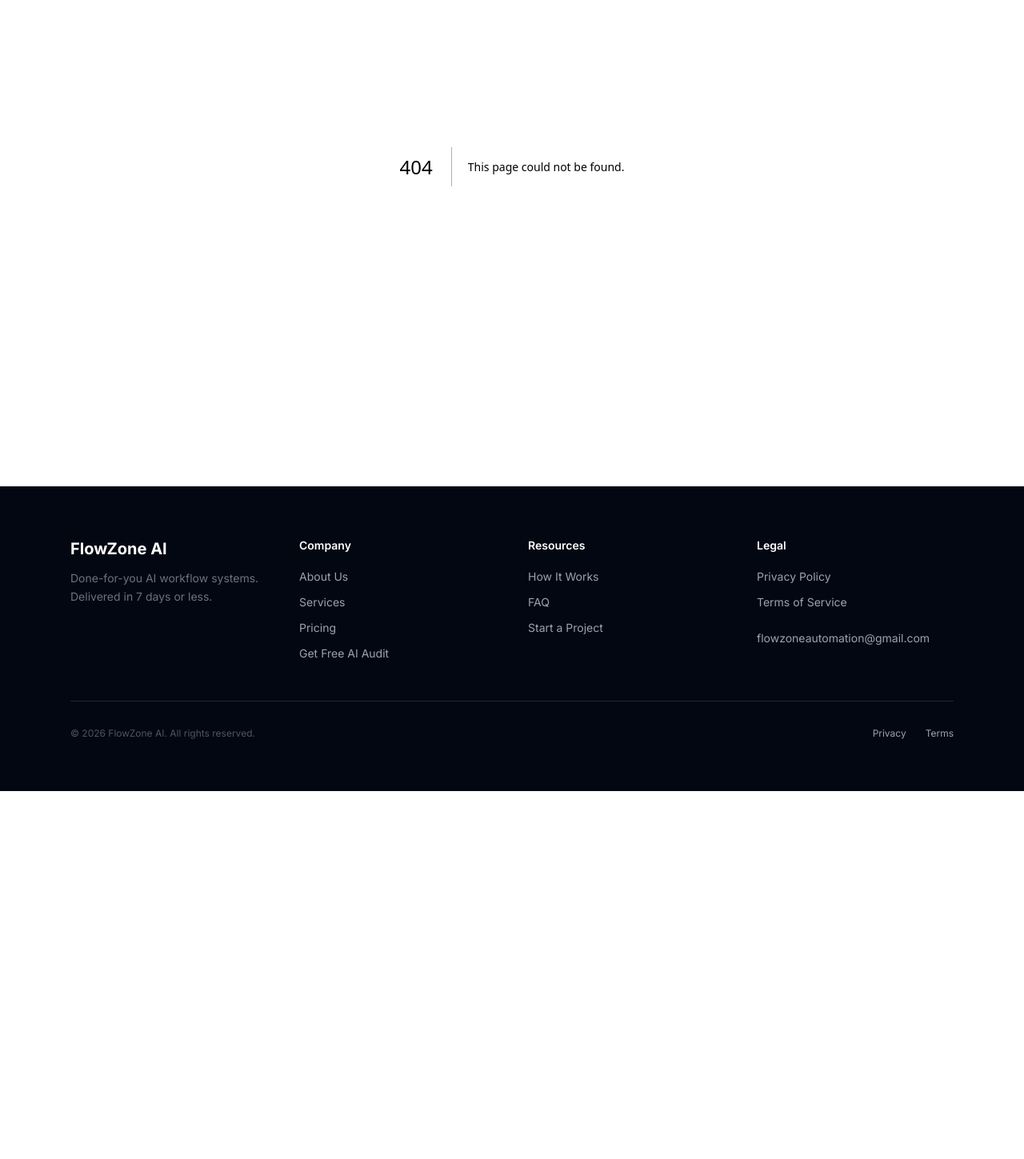
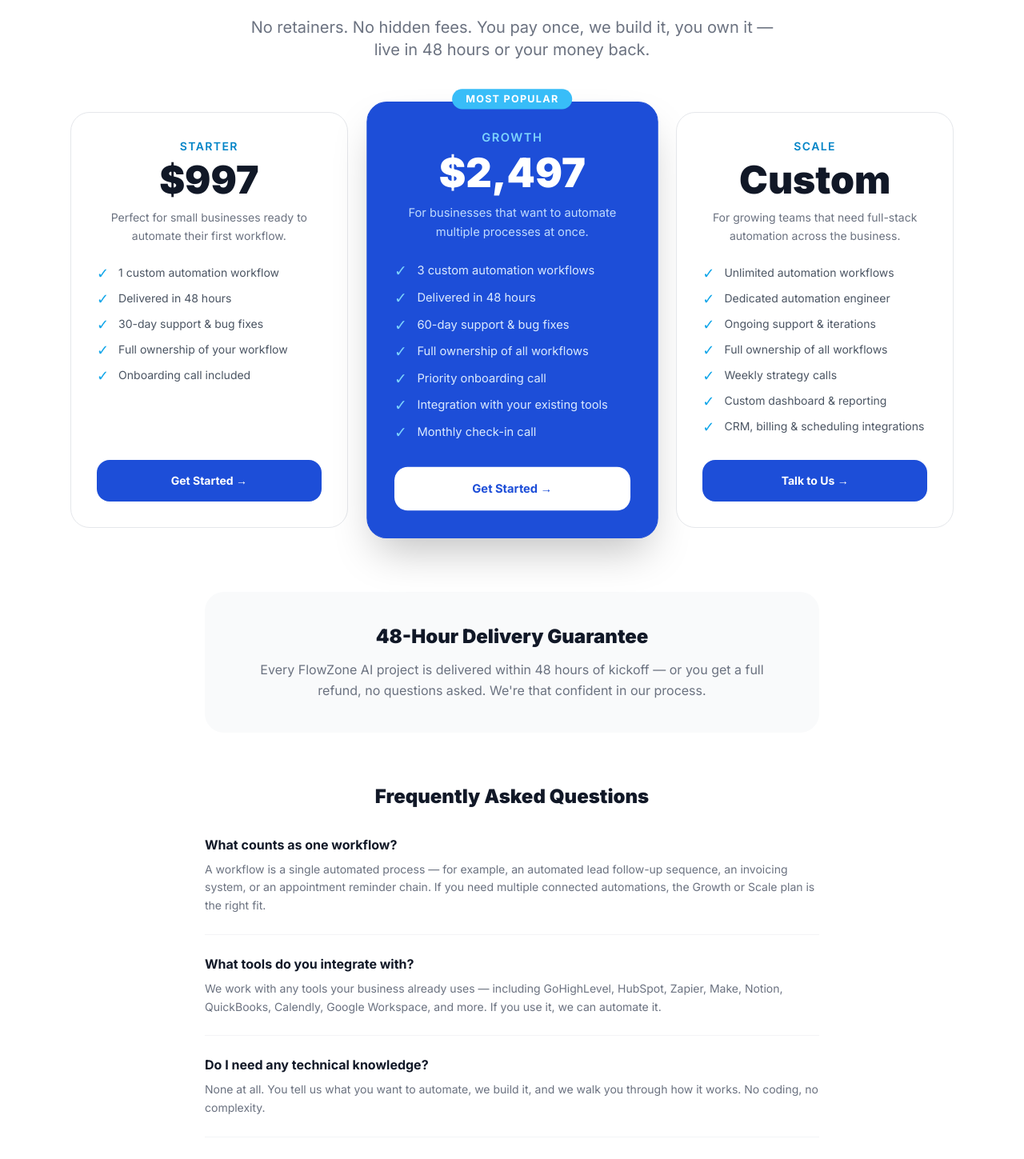
Before and after one commit to dennymypenny/flowzone-ai, a Next.js app: page /pricing in a window 1280 px wide. Before the commit this address had no page. Shown: the part 256-1705 px from the top of the page at 80% size. Before the commit the page ends 1245 px from the top, so only its background shows below. Built offline with nearby package versions, Linux system fonts and the light colour scheme.

Commit message:
Add PricingPage component with plans and FAQs
This file implements a PricingPage component that displays various pricing plans, their features, and a FAQ section. It includes a 48-hour delivery guarantee and call-to-action buttons for each plan.

```diff
--- /dev/null
+++ b/src/app/pricing/page.tsx
@@ -0,0 +1,152 @@
+export default function PricingPage() {
+  const plans = [
+    {
+      name: "Starter",
+      price: "$997",
+      description: "Perfect for small businesses ready to automate their first workflow.",
+      features: [
+        "1 custom automation workflow",
+        "Delivered in 48 hours",
+        "30-day support & bug fixes",
+        "Full ownership of your workflow",
+        "Onboarding call included",
+      ],
+      cta: "Get Started",
+      highlight: false,
+    },
+    {
+      name: "Growth",
+      price: "$2,497",
+      description: "For businesses that want to automate multiple processes at once.",
+      features: [
+        "3 custom automation workflows",
+        "Delivered in 48 hours",
+        "60-day support & bug fixes",
+        "Full ownership of all workflows",
+        "Priority onboarding call",
+        "Integration with your existing tools",
+        "Monthly check-in call",
+      ],
+      cta: "Most Popular",
+      highlight: true,
+    },
+    {
+      name: "Scale",
+      price: "Custom",
+      description: "For growing teams that need full-stack automation across the business.",
+      features: [
+        "Unlimited automation workflows",
+        "Dedicated automation engineer",
+        "Ongoing support & iterations",
+        "Full ownership of all workflows",
+        "Weekly strategy calls",
+        "Custom dashboard & reporting",
+        "CRM, billing & scheduling integrations",
+      ],
+      cta: "Talk to Us",
+      highlight: false,
+    },
+  ];
+
+  return (
+    <main className="bg-white min-h-screen">
+      <section className="max-w-6xl mx-auto px-6 py-24 text-center">
+        <p className="text-sky-600 font-semibold tracking-widest text-sm uppercase mb-4">Pricing</p>
+        <h1 className="text-5xl font-black text-gray-900 mb-5 leading-tight">
+          Simple, Transparent Pricing
+        </h1>
+        <p className="text-xl text-gray-500 max-w-2xl mx-auto mb-16">
+          No retainers. No hidden fees. You pay once, we build it, you own it — live in 48 hours or your money back.
+        </p>
+
+        <div className="grid grid-cols-1 md:grid-cols-3 gap-8 items-stretch">
+          {plans.map((plan) => (
+            <div
+              key={plan.name}
+              className={`relative rounded-3xl border p-8 flex flex-col ${
+                plan.highlight
+                  ? "bg-blue-700 border-blue-700 text-white shadow-2xl scale-105"
+                  : "bg-white border-gray-200 text-gray-900"
+              }`}
+            >
+              {plan.highlight && (
+                <div className="absolute -top-4 left-1/2 -translate-x-1/2 bg-sky-400 text-white text-xs font-bold px-4 py-1 rounded-full uppercase tracking-widest">
+                  Most Popular
+                </div>
+              )}
+              <div className="mb-6">
+                <p className={`text-sm font-semibold uppercase tracking-widest mb-2 ${plan.highlight ? "text-sky-300" : "text-sky-600"}`}>
+                  {plan.name}
+                </p>
+                <p className="text-5xl font-black mb-3">{plan.price}</p>
+                <p className={`text-sm leading-relaxed ${plan.highlight ? "text-blue-200" : "text-gray-500"}`}>
+                  {plan.description}
+                </p>
+              </div>
+
+              <ul className="space-y-3 mb-8 flex-1">
+                {plan.features.map((f) => (
+                  <li key={f} className={`flex items-start gap-3 text-sm ${plan.highlight ? "text-blue-100" : "text-gray-600"}`}>
+                    <span className={`mt-0.5 text-lg leading-none ${plan.highlight ? "text-sky-300" : "text-sky-500"}`}>✓</span>
+                    {f}
+                  </li>
+                ))}
+              </ul>
+
+              <a
+                href="/intake"
+                className={`block text-center py-4 rounded-2xl font-bold text-sm transition ${
+                  plan.highlight
+                    ? "bg-white text-blue-700 hover:bg-sky-50"
+                    : "bg-blue-700 text-white hover:bg-blue-800"
+                }`}
+              >
+                {plan.name === "Scale" ? "Talk to Us →" : "Get Started →"}
+              </a>
+            </div>
+          ))}
+        </div>
+
+        <div className="mt-20 bg-gray-50 rounded-3xl p-10 max-w-3xl mx-auto">
+          <h2 className="text-2xl font-black text-gray-900 mb-3">48-Hour Delivery Guarantee</h2>
+          <p className="text-gray-500 leading-relaxed">
+            Every FlowZone AI project is delivered within 48 hours of kickoff — or you get a full refund, no questions asked. We&apos;re that confident in our process.
+          </p>
+        </div>
+
+        <div className="mt-16 max-w-3xl mx-auto">
+          <h2 className="text-2xl font-black text-gray-900 mb-8">Frequently Asked Questions</h2>
+          <div className="space-y-6 text-left">
+            {[
+              {
+                q: "What counts as one workflow?",
+                a: "A workflow is a single automated process — for example, an automated lead follow-up sequence, an invoicing system, or an appointment reminder chain. If you need multiple connected automations, the Growth or Scale plan is the right fit.",
+              },
+              {
+                q: "What tools do you integrate with?",
+                a: "We work with any tools your business already uses — including GoHighLevel, HubSpot, Zapier, Make, Notion, QuickBooks, Calendly, Google Workspace, and more. If you use it, we can automate it.",
+              },
+              {
+                q: "Do I need any technical knowledge?",
+                a: "None at all. You tell us what you want to automate, we build it, and we walk you through how it works. No coding, no complexity.",
+              },
+              {
+                q: "What happens after delivery?",
+                a: "Every plan includes a support window for bug fixes and adjustments. For ongoing automation and new workflows, ask about our Scale plan.",
+              },
+              {
+                q: "Is there a money-back guarantee?",
+                a: "Yes. If we don't deliver your working automation within 48 hours of kickoff, you get a full refund. No hassle, no fine print.",
+              },
+            ].map((faq) => (
+              <div key={faq.q} className="border-b border-gray-100 pb-6">
+                <p className="font-bold text-gray-900 mb-2">{faq.q}</p>
+                <p className="text-gray-500 leading-relaxed text-sm">{faq.a}</p>
+              </div>
+            ))}
+          </div>
+        </div>
+      </section>
+    </main>
+  );
+}
```
